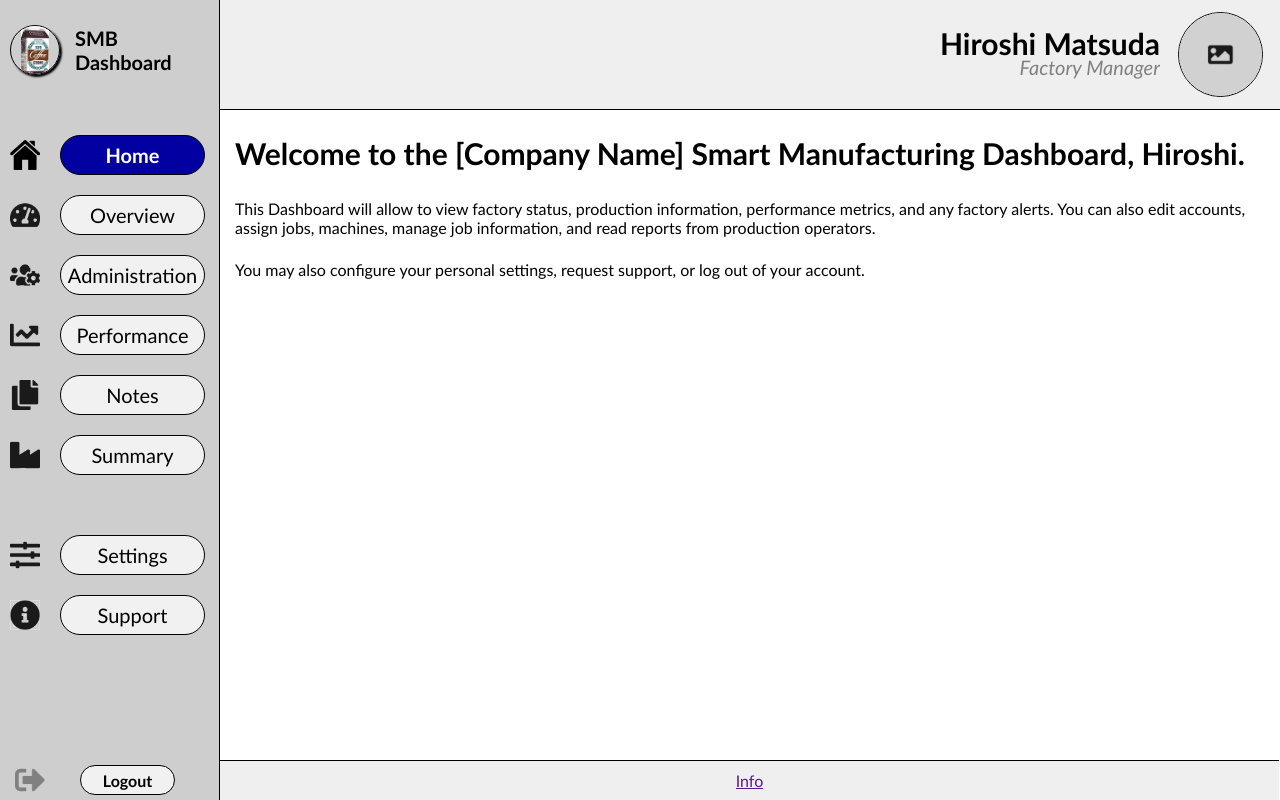
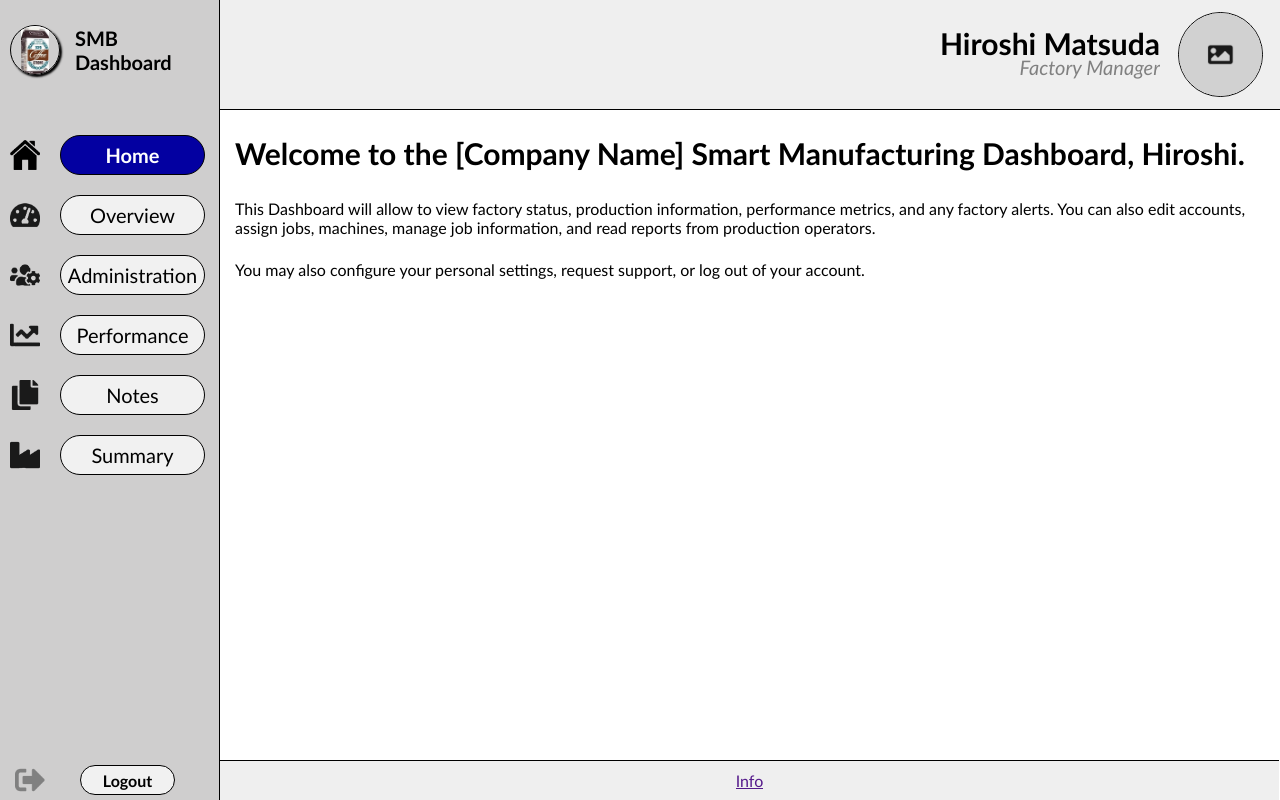
Before and after one commit to RandomSparks/COMP2030-Software_Prototype_Group_2, a PHP site: page /COMP2030-Software_Prototype_Group_2/pages/home.php in a window 1280 px wide. Run offline with PHP 8.4, Linux system fonts and the light colour scheme.

Commit message:
Disable settings and support

```diff
--- a/Prototype/inc/sidebar.php
+++ b/Prototype/inc/sidebar.php
@@ -40,7 +40,7 @@
                 Summary
             </a>
         </li>
-        <div id="ul_support_settings">
+    <!--    <div id="ul_support_settings">
             <li>
                 <img src="../images/settingsIcon.png" alt="settings">
                 <a href="settings.php">
@@ -53,7 +53,7 @@
                     Support
                 </a>
             </li>
-        </div>
+        </div> -->
     </ul>
     <div id="div_logout">
         <img src="../images/logoutIcon.png" alt="Logout">
--- a/Prototype/styles/style.css
+++ b/Prototype/styles/style.css
@@ -278,9 +278,9 @@ body {
     background-color: rgba(255, 255, 255, 0.719);
 }
 
-#ul_support_settings {
+/** #ul_support_settings {
     margin-top: 40px;
-}
+} **/
 
 #div_logout {
     display: flex;
```
